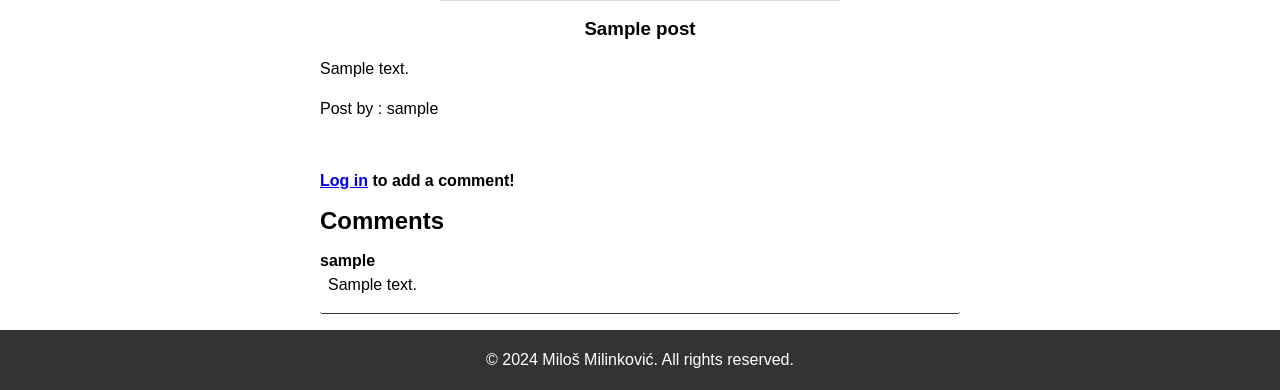
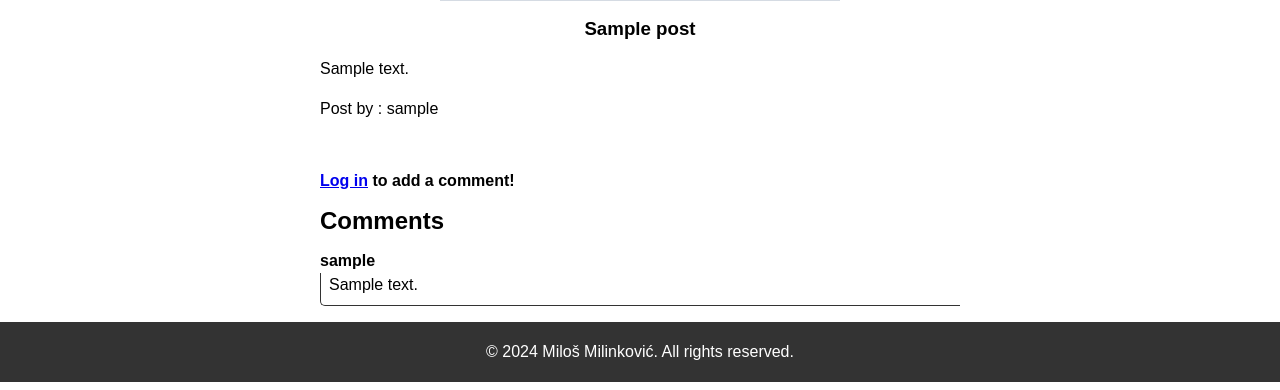
Before and after one commit to milinkovicmilos/ForumFusion, a PHP site: page /ForumFusion/index.php?page=post&postId=1 in a window 1280 px wide. Shown: the part 519-909 px from the top of the page. Run offline with PHP 8.4, Linux system fonts and the light colour scheme; tables that the repository leaves empty or names only in its code hold one stand-in row (values such as "Sample post"); grey boxes marked "Sample" are stand-in pictures; some libraries are stand-ins or nearby versions.

Commit message:
Comment styling change

```diff
--- a/assets/css/style.css
+++ b/assets/css/style.css
@@ -285,11 +285,6 @@ section#comments h2 {
     text-align: left;
 }
 
-section#comments .comment {
-    border-bottom: 1px solid #333;
-    border-radius: 3px;
-}
-
 section#comments .container {
     width: 50%;
 }
@@ -299,8 +294,12 @@ section#comments .comment-user {
 }
 
 section#comments p {
-    margin-top: 0;
+    margin: 0;
     padding-left: 0.5rem;
+    padding-bottom: 0.5rem;
+    border-left: 1px solid #333;
+    border-bottom: 1px solid #333;
+    border-radius: 0 0 0 5px;
 }
 
 #comment-area {
```
